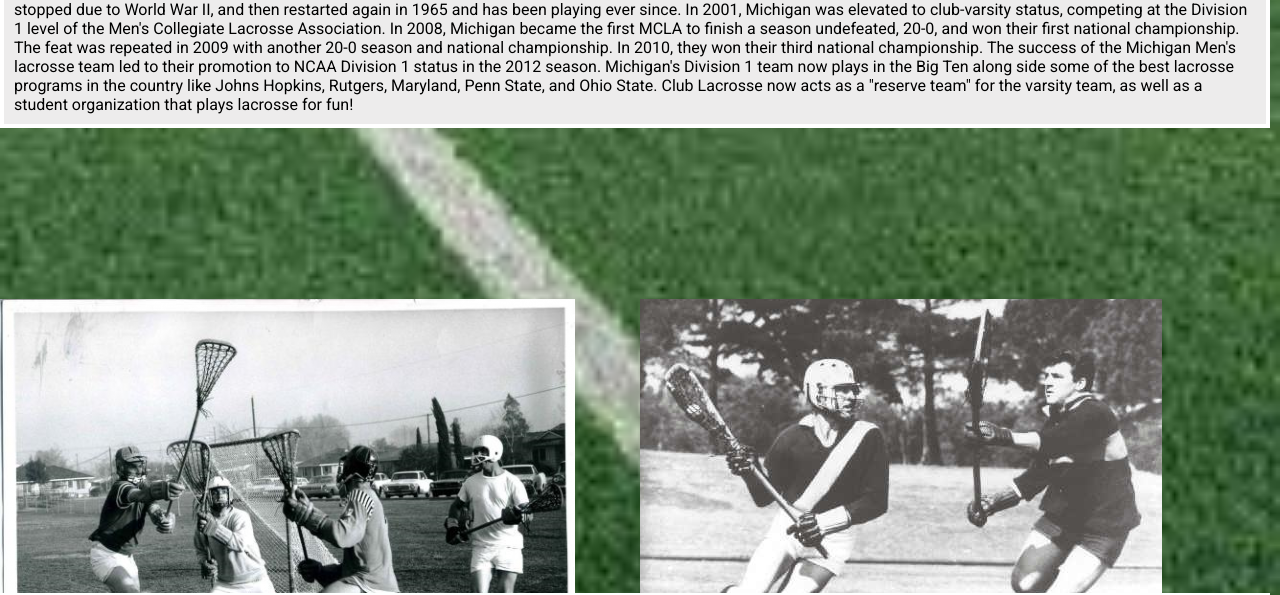
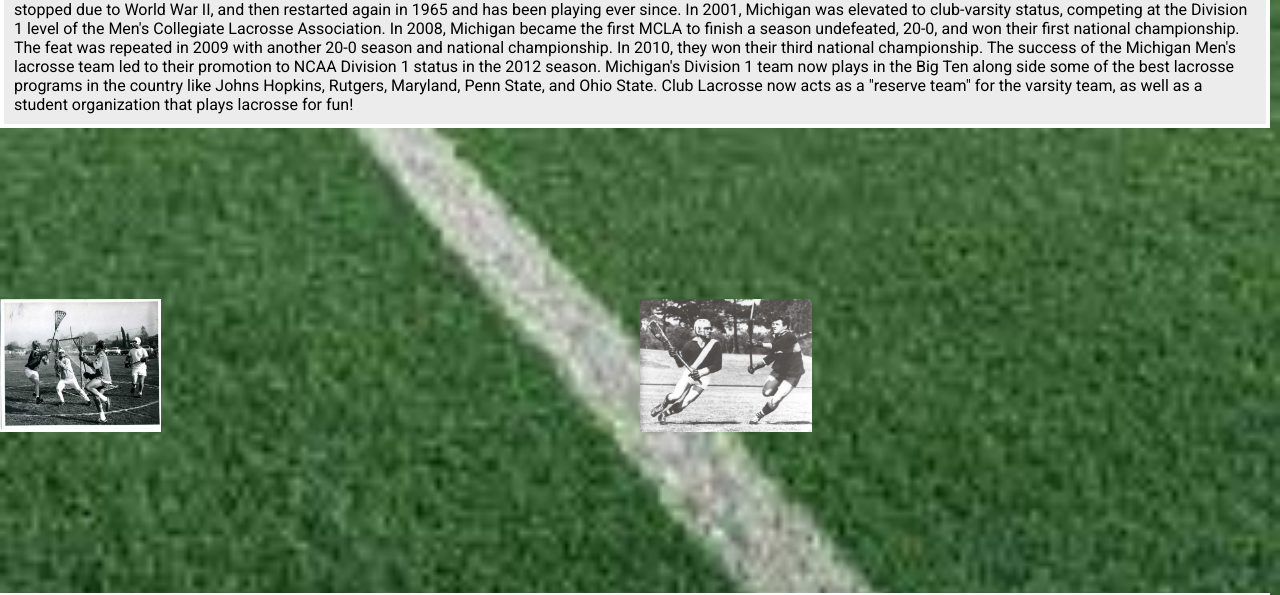
Before and after one commit to samparillo/MClubLacrosse, a plain HTML site: page history.html in a window 1280 px wide. Shown: the part 386-981 px from the top of the page. Drawn offline with Linux system fonts and the light colour scheme.

Commit message:
Update style.css

```diff
--- a/css/style.css
+++ b/css/style.css
@@ -31,7 +31,7 @@ nav .current{
 
 img{
     max-width: 100%;
-    height: auto;
+    height: 100%;
 }
 h1{
     font-size: 4em;
@@ -158,6 +158,7 @@ footer{
 
 .gallery img{
     width: 100%;
+    height: 100%;
 }
 
 #gallery{
```
